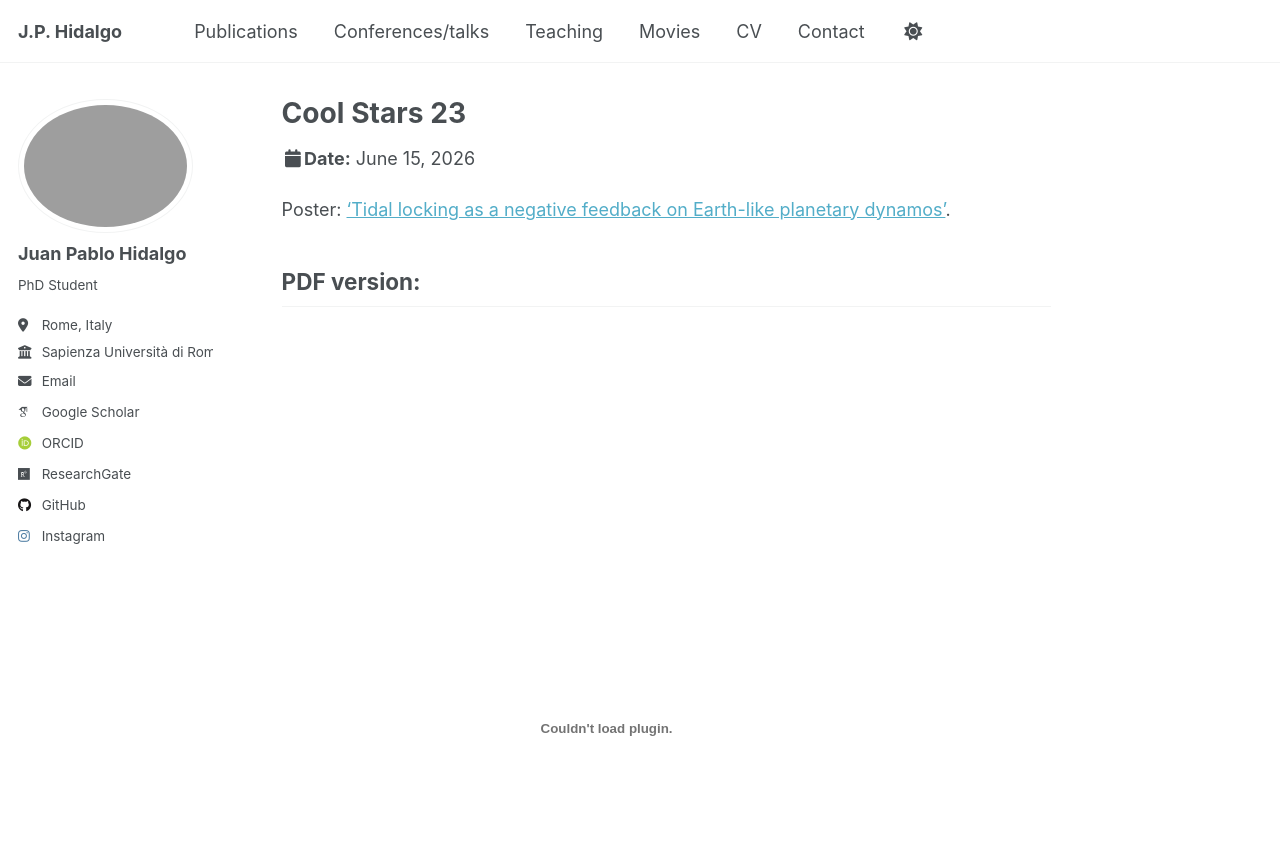
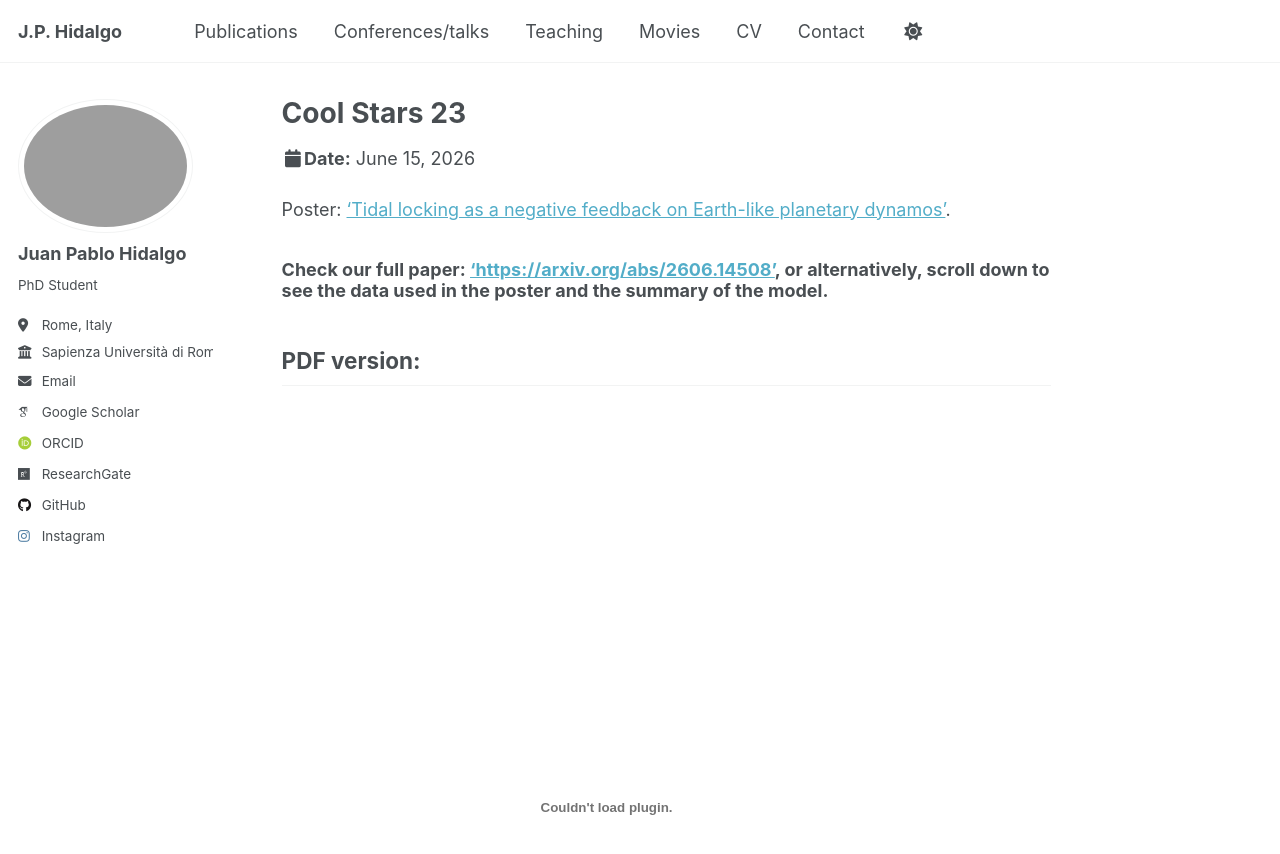
Before and after one commit to juanshr/juanshr.github.io, a Jekyll site: the page built from _talks/2026-06-15-conf-8.md, in a window 1280 px wide and 900 px high. Shown: the top 854 px of the window. Built offline with Jekyll 4.4.1, drawn with Linux system fonts in a browser that asks for light colours; some web fonts are replaced; a script that is not in the unit is left out.

Commit message:
draft added

```diff
--- a/_talks/2026-06-15-conf-8.md
+++ b/_talks/2026-06-15-conf-8.md
@@ -8,6 +8,8 @@ date: 2026-06-15
 location: "Tokyo, Japan"
 ---
 Poster: ['Tidal locking as a negative feedback on Earth-like planetary dynamos'](https://juanshr.github.io/files/Cool_stars_poster.pdf).
+
+### Check our full paper: ['https://arxiv.org/abs/2606.14508'](https://arxiv.org/abs/2606.14508), or alternatively, scroll down to see the data used in the poster and the summary of the model.
 
 ## PDF version:
 
```
